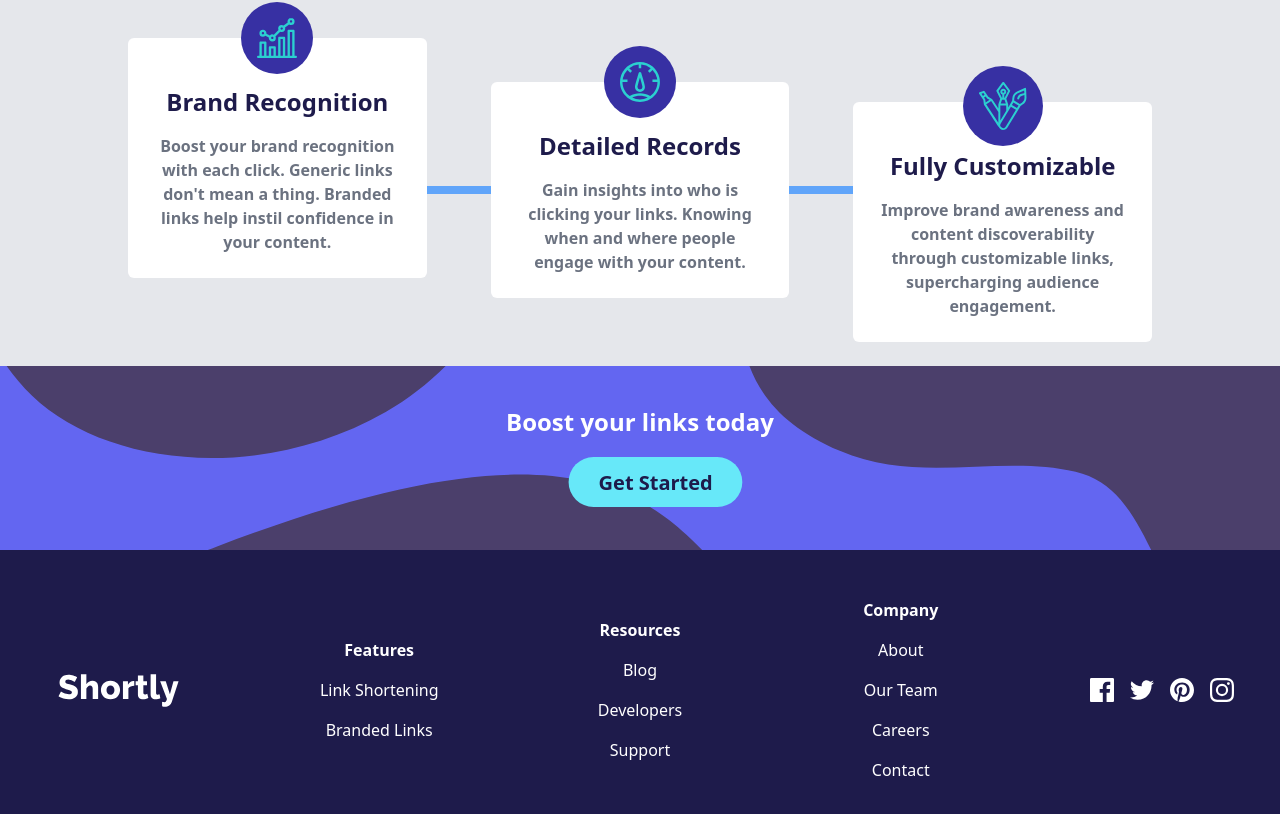
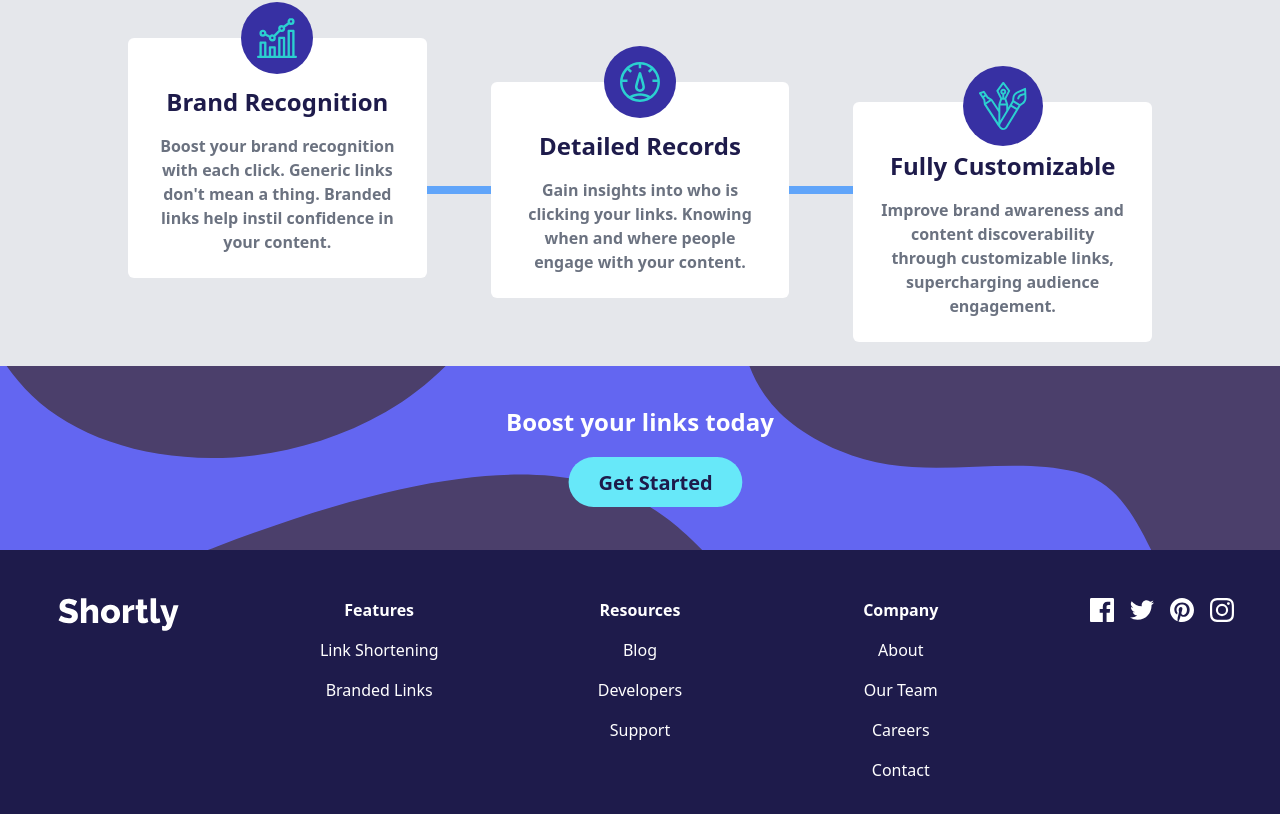
Before and after one commit to KrlosPK/url-shortening-app, an Angular app: page / in a window 1280 px wide. Shown: the part 940-1754 px from the top of the page. Built offline with nearby package versions, Linux system fonts and the light colour scheme.

Commit message:
fix: center footer

```diff
--- a/src/app/shared/components/footer/footer.component.html
+++ b/src/app/shared/components/footer/footer.component.html
@@ -10,9 +10,9 @@
   </article>
 
   <ul
-    class="grid justify-center grid-cols-1 gap-6 py-10 text-white place-items-center lg:grid-cols-5 bg-indigo-950"
+    class="grid justify-center grid-cols-1 gap-6 py-10 text-white place-items-center lg:grid-cols-5 lg:items-start bg-indigo-950"
   >
-    <li>
+    <li class="lg:pt-2">
       <a routerLink="/"
         ><img
           width="121"
@@ -23,27 +23,27 @@
     </li>
 
     <ul>
-      <shared-navitem text="Features" styles="font-bold text-center" />
+      <shared-navitem text="Features" styles="font-bold text-center pt-0" />
       <shared-navitem text="Link Shortening" styles="text-center" />
       <shared-navitem text="Branded Links" styles="text-center" />
     </ul>
 
     <ul>
-      <shared-navitem text="Resources" styles="font-bold text-center" />
+      <shared-navitem text="Resources" styles="font-bold text-center pt-0" />
       <shared-navitem text="Blog" styles="text-center" />
       <shared-navitem text="Developers" styles="text-center" />
       <shared-navitem text="Support" styles="text-center" />
     </ul>
 
     <ul>
-      <shared-navitem text="Company" styles="font-bold text-center" />
+      <shared-navitem text="Company" styles="font-bold text-center pt-0" />
       <shared-navitem text="About" styles="text-center" />
       <shared-navitem text="Our Team" styles="text-center" />
       <shared-navitem text="Careers" styles="text-center" />
       <shared-navitem text="Contact" styles="text-center" />
     </ul>
 
-    <ul class="flex items-center justify-center gap-4">
+    <ul class="flex items-center justify-center gap-4 lg:pt-2">
       <a
         class="hover:scale-110"
         href="https://www.facebook.com"
```
